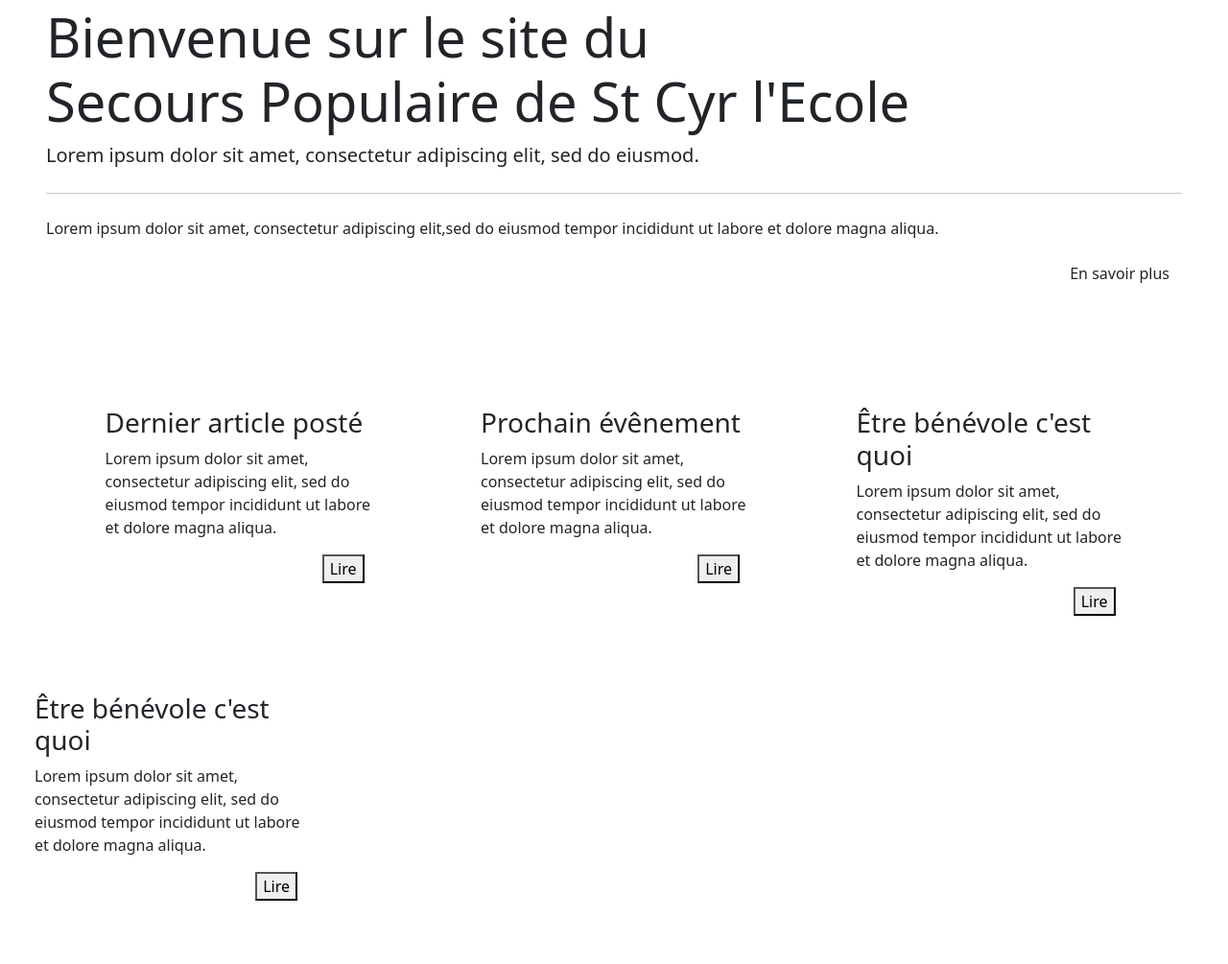
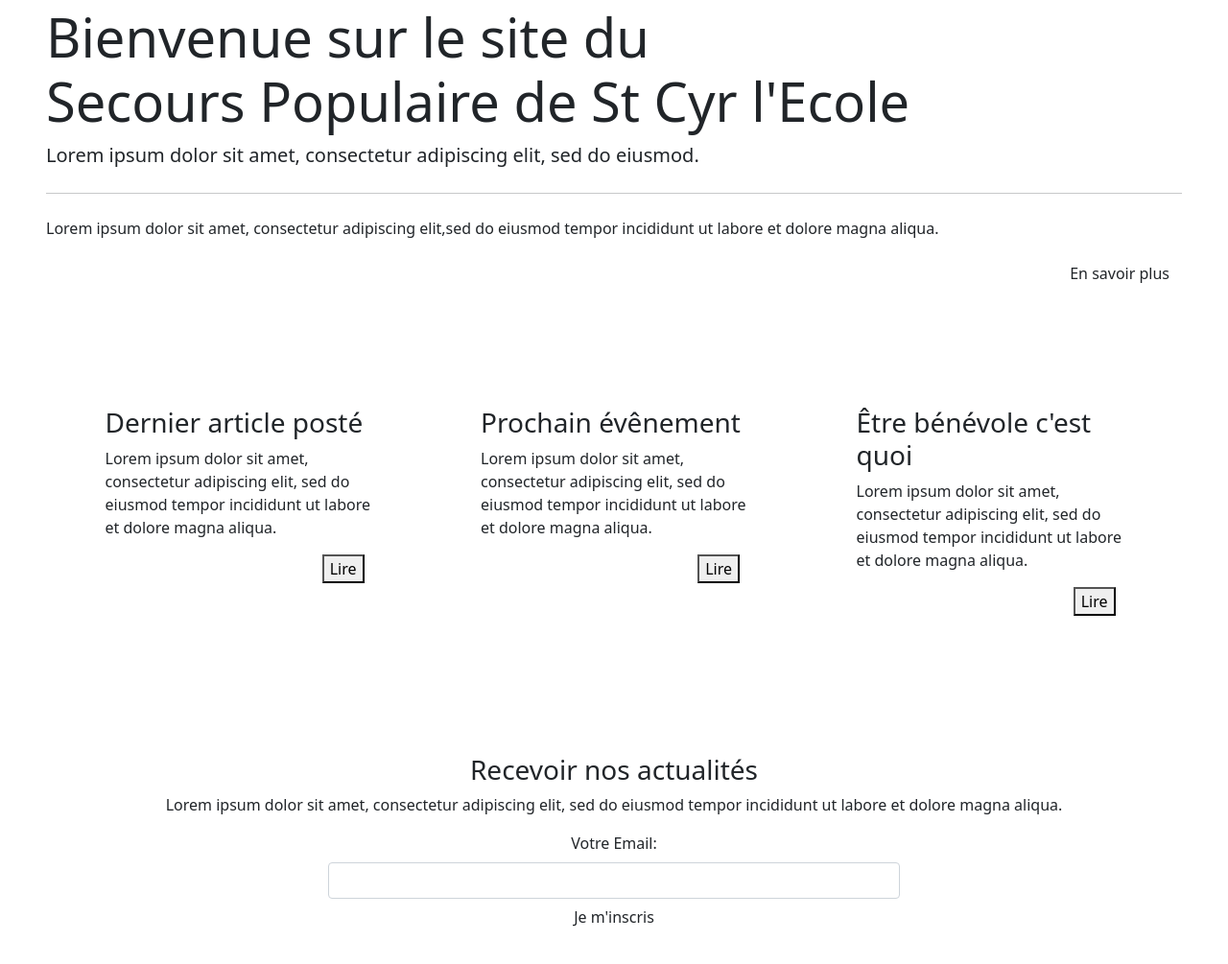
Before and after one commit to mgilbert82/SecoursPopulaire-HtmlCss, a plain HTML site: page accueil.html in a window 1280 px wide. Shown: the part 67-1072 px from the top of the page at 96% size. Drawn offline with nearby package versions, Linux system fonts and the light colour scheme.

Commit message:
Ajout du bloc newsletter > accueil.html

```diff
--- a/accueil.html
+++ b/accueil.html
@@ -123,15 +123,21 @@
     </div>
 </div>
 
-    <!-- Etre Bénévole -->
-    <div class="col-lg-3 rounded p-3 m-2 pb-5" id="volunteerPost">
-        <h3>Être bénévole c'est quoi</h3>
-        <p>Lorem ipsum dolor sit amet, consectetur adipiscing elit, sed do eiusmod tempor incididunt ut labore et dolore magna aliqua.</p>
-        <div class="mt-2 px-2 text-end">
-            <button type="submit" id="btnLire">Lire <em class="bi bi-arrow-right-circle"></em></button>
+    <!-- 2ème ligne -->
+    <div id="newsletter" class="pt-5 pb-5">
+
+        <!-- Newsletter-->
+        <div class="m-2 p-4 text-center">
+            <h3 class="text-center">Recevoir nos actualités <em class="fa-solid fa-wave-sine"></em> <em class="fa-solid fa-paper-plane" id="icoPlane"></em></h3>
+            <p>Lorem ipsum dolor sit amet, consectetur adipiscing elit, sed do eiusmod tempor incididunt ut labore et dolore magna aliqua.</p>
+            <form id="emailContact" class="ms-auto me-auto w-50">
+                <label for="email" class="form-label">Votre Email:</label>
+                <input type="email" class="form-control" id="email" aria-describedby="emailHelp">
+                <button type="submit" class="btn me-auto ms-auto w-auto text-center">Je m'inscris <em class="bi bi-envelope"></em></button>
+            </form>
         </div>
-    </div>
-</div>
+
+      </div>
 
 
 
```
